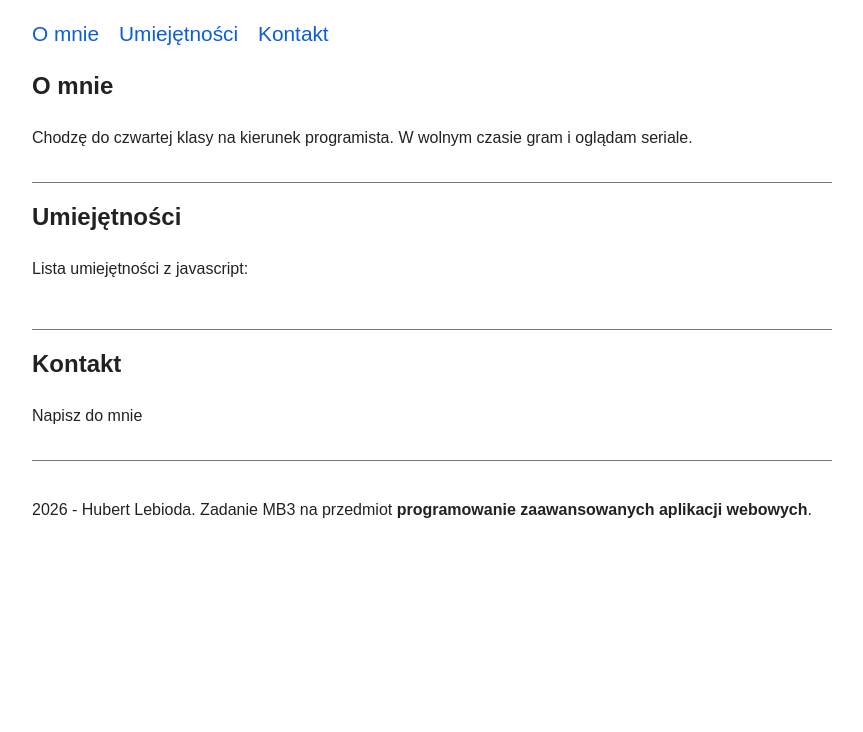
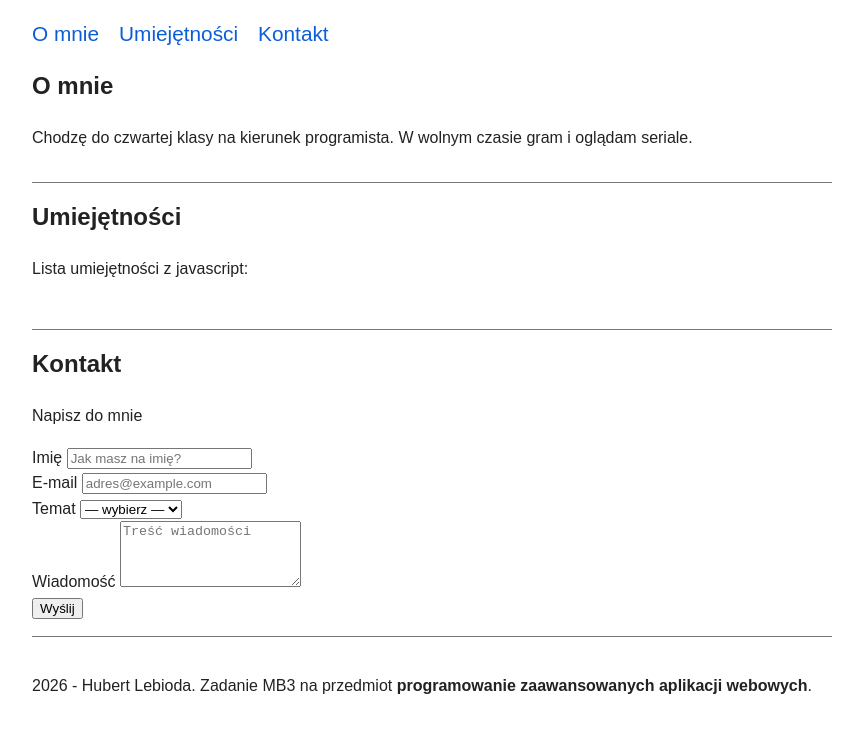
Before and after one commit to ZaawansowaneWeboweHL/WebDev1, a plain HTML site: page zadania/mb03-wizytowka/index.html in a window 1280 px wide. Shown: the part 144-876 px from the top of the page, without its empty margins (208-1071 px from the left). Before the commit the page ends 800 px from the top, so only its background shows below. Drawn offline with Linux system fonts and the light colour scheme.

Commit message:
MB3: Dodano formularz kontaktowy

```diff
--- a/zadania/mb03-wizytowka/index.html
+++ b/zadania/mb03-wizytowka/index.html
@@ -31,6 +31,38 @@
         <section id="kontakt">
             <h2>Kontakt</h2>
             <p>Napisz do mnie</p>
+
+            <form id="formularz-kontakt">
+                <div class="pole">
+                    <label for="imie">Imię</label>
+                    <input type="text" id="imie" name="imie" placeholder="Jak masz na imię?">
+                </div>
+
+                <div class="pole">
+                    <label for="email">E-mail</label>
+                    <input type="email" id="email" name="email" placeholder="adres@example.com">
+                </div>
+
+                <div class="pole">
+                    <label for="temat">Temat</label>
+                    <select id="temat" name="temat">
+                        <option value="">— wybierz —</option>
+                        <option value="wspolpraca">Współpraca</option>
+                        <option value="pytanie">Pytanie</option>
+                        <option value="inne">Inne</option>
+                    </select>
+                </div>
+
+                <div class="pole">
+                    <label for="tresc">Wiadomość</label>
+                    <textarea id="tresc" name="tresc" rows="4"
+                              placeholder="Treść wiadomości"></textarea>
+                </div>
+
+                <button type="submit">Wyślij</button>
+            </form>
+
+            <div id="komunikat"></div>
         </section>
     </main>
     <footer>
```
